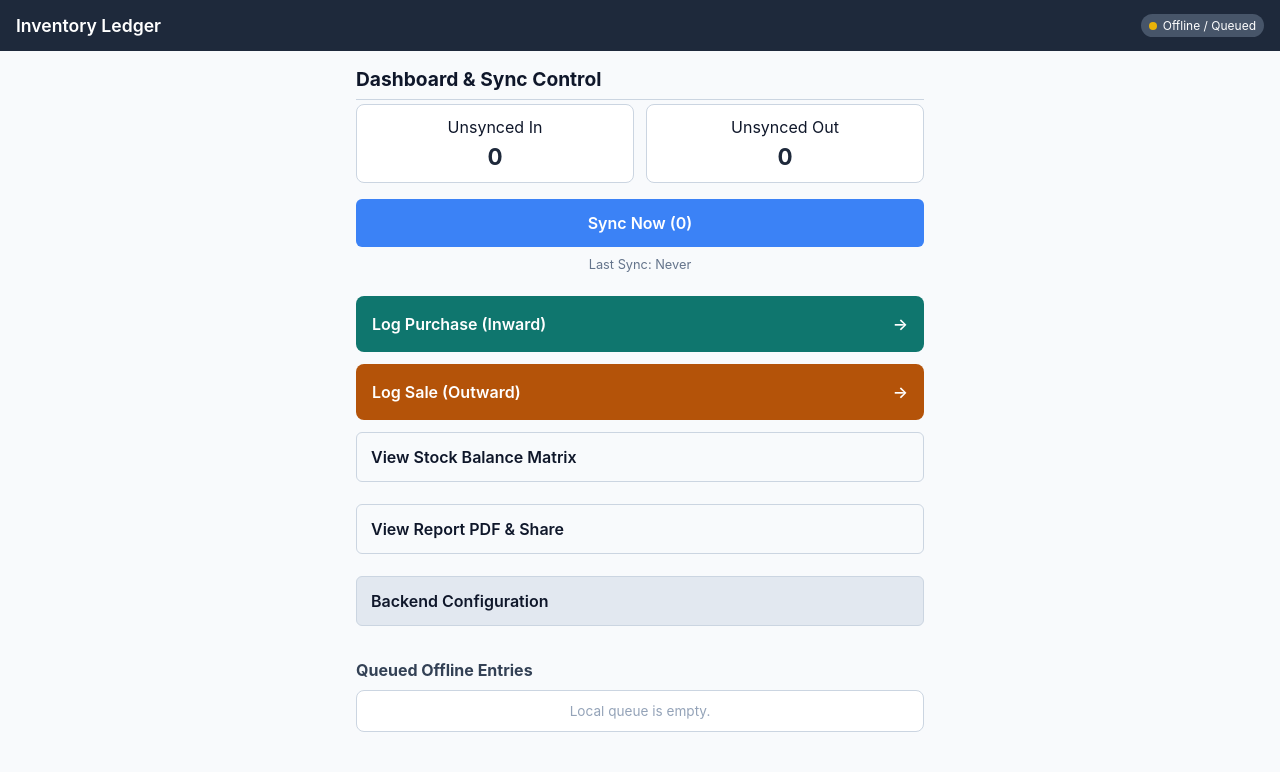
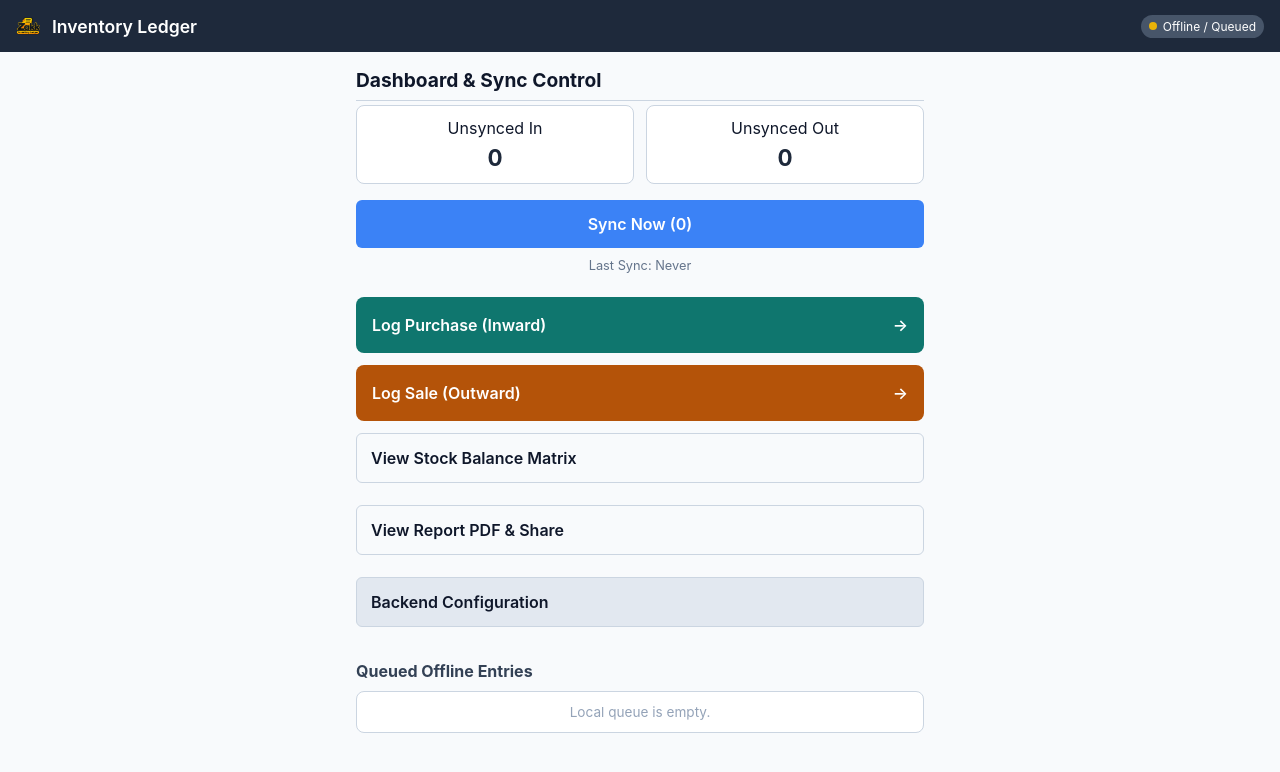
Before and after one commit to zlsportsgear-sketch/Ledger, a plain HTML site: page index.html in a window 1280 px wide. Drawn offline with nearby package versions, Linux system fonts and the light colour scheme; no server answers.

Commit message:
Add files via upload

```diff
--- a/index.html
+++ b/index.html
@@ -4,6 +4,11 @@
   <meta charset="UTF-8">
   <meta name="viewport" content="width=device-width, initial-scale=1.0, maximum-scale=1.0, user-scalable=no">
   <title>Hardware Store Inventory by Yo Dude</title>
+
+  <link rel="icon" href="assets/logo.png" type="image/png">
+  <link rel="manifest" href="manifest.json">
+  <meta name="theme-color" content="#1e293b">
+  <link rel="apple-touch-icon" href="assets/icon-192.png">
 
   <!-- PDF Generation Libraries -->
   <script src="https://cdnjs.cloudflare.com/ajax/libs/jspdf/2.5.1/jspdf.umd.min.js"></script>
@@ -27,7 +32,7 @@
     header { background: var(--header-bg); color: white; padding: 14px 16px; position: sticky; top: 0; z-index: 100; display: flex; justify-content: space-between; align-items: center; }
     .header-left { display: flex; align-items: center; gap: 12px; }
     .back-btn { background: none; border: 1px solid #475569; color: white; padding: 6px 12px; border-radius: 4px; font-size: 0.85rem; cursor: pointer; display: none; }
-    h1 { font-size: 1.1rem; font-weight: 600; }
+    h1 { font-size: 1.1rem; font-weight: 600; display: flex; align-items: center; gap: 8px; }
 
     .status-pill { font-size: 0.75rem; padding: 4px 8px; border-radius: 999px; background: #475569; display: flex; align-items: center; gap: 6px; }
     .status-dot { width: 8px; height: 8px; border-radius: 50%; background: #22c55e; }
@@ -81,6 +86,7 @@
   <header>
     <div class="header-left">
       <button id="backBtn" class="back-btn" onclick="nav('dashboard')">◀ Back</button>
+      <img src="assets/logo.png" alt="Logo" style="height: 24px; width: auto; border-radius: 4px;">
       <h1>Inventory Ledger</h1>
     </div>
     <div class="status-pill">
```
Also changed, not shown: assets/icon-192.png (added), assets/icon-512.png (added), assets/logo.png (added), manifest.json (added).
